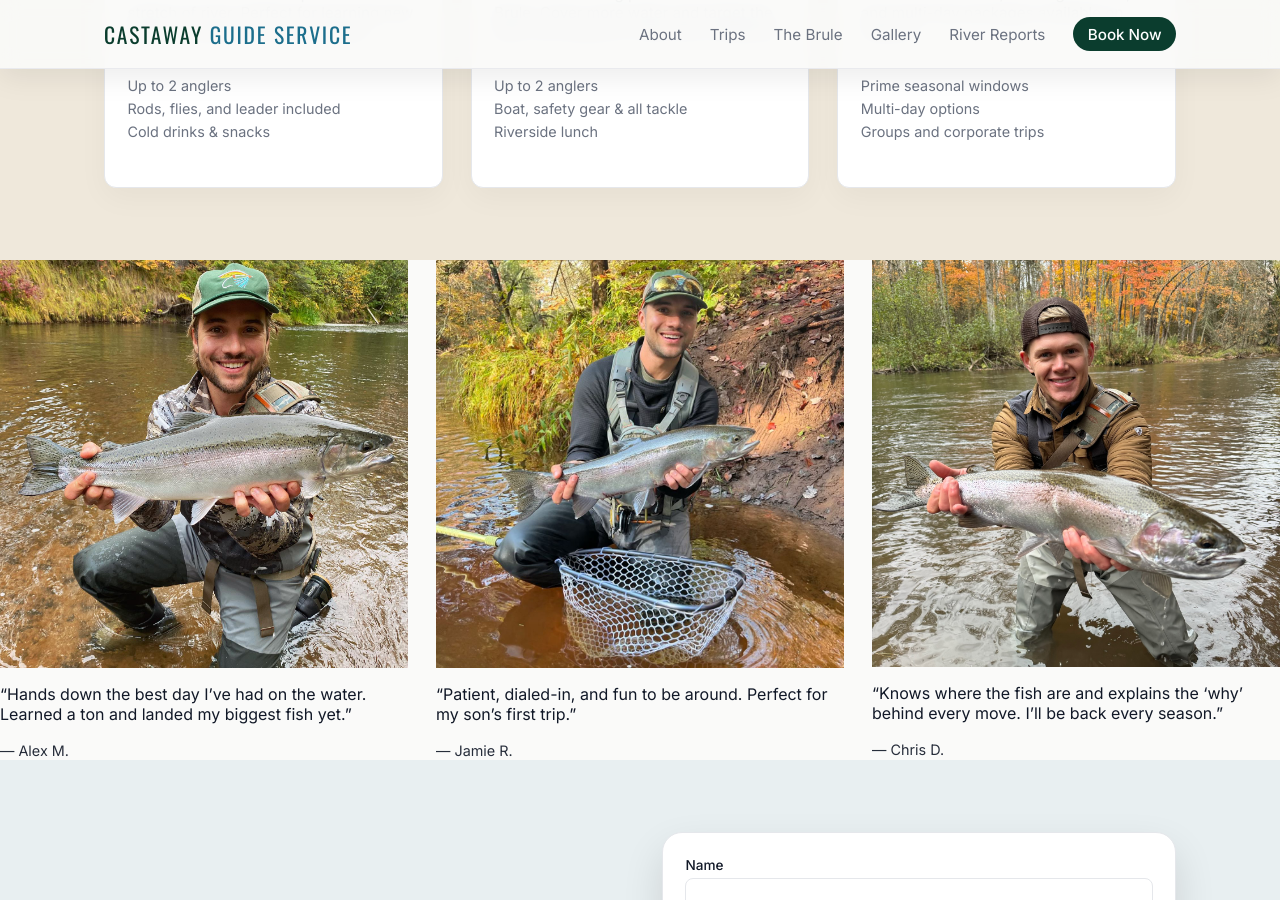
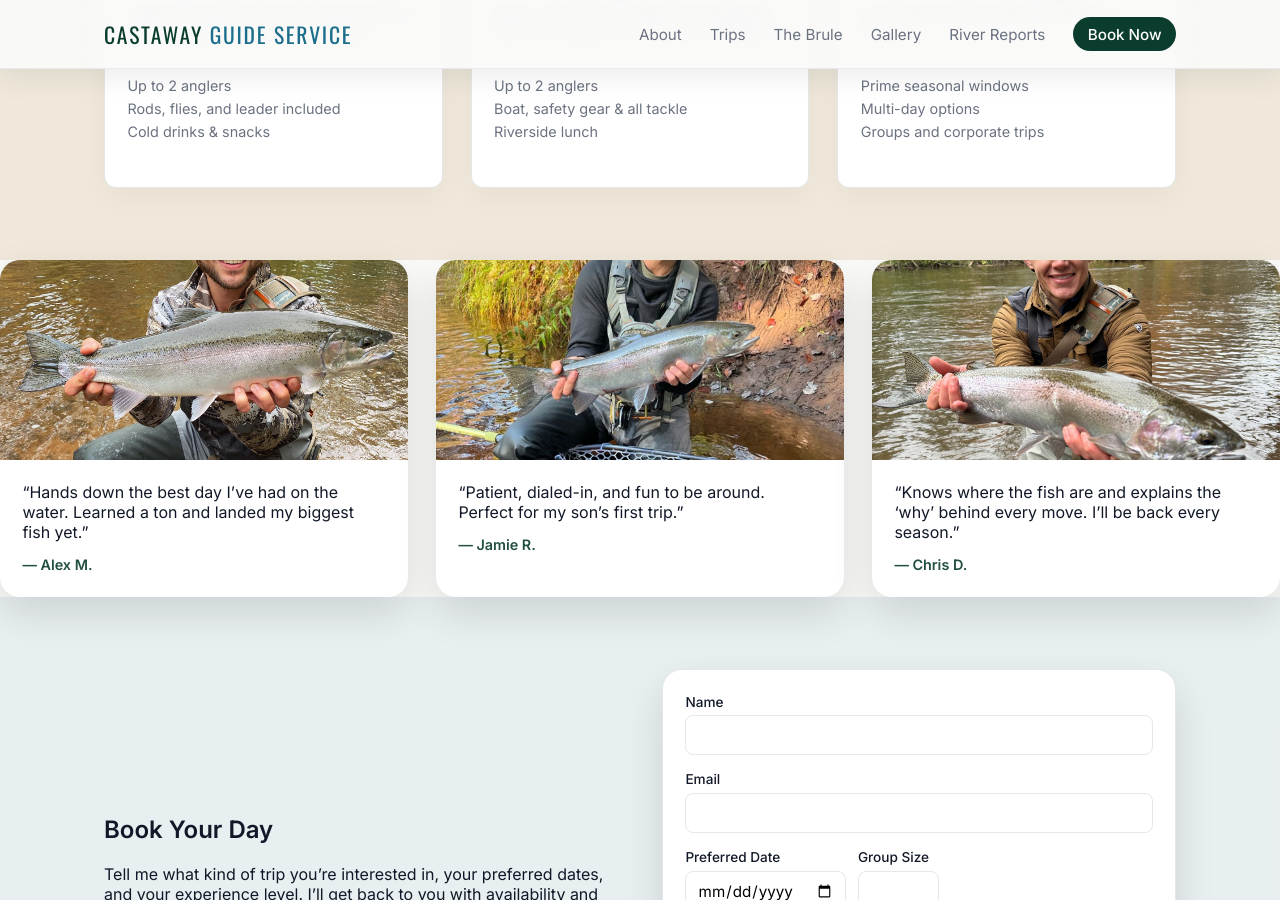
Before and after one commit to adamholden7/CastAwayGuideService, a Jekyll site: the page built from index.md, in a window 1280 px wide and 900 px high, scrolled down 1815 px. Built offline with Jekyll 4.4.1, drawn with Linux system fonts in a browser that asks for light colours.

Commit message:
Update styles.css

```diff
--- a/assets/css/styles.css
+++ b/assets/css/styles.css
@@ -414,6 +414,44 @@ a {
   color: var(--text-muted);
 }
 
+/* PHOTO TESTIMONIAL CARDS */
+.testimonial-card {
+  background: #ffffff;
+  border-radius: var(--radius-lg);
+  overflow: hidden;
+  box-shadow: 0 16px 40px rgba(0, 0, 0, 0.12);
+  display: flex;
+  flex-direction: column;
+  transition: transform 0.2s ease, box-shadow 0.2s ease;
+}
+
+.testimonial-card:hover {
+  transform: translateY(-4px);
+  box-shadow: 0 22px 50px rgba(0, 0, 0, 0.18);
+}
+
+.testimonial-img {
+  width: 100%;
+  height: 200px;
+  object-fit: cover;
+}
+
+.testimonial-body {
+  padding: 1.4rem;
+}
+
+.testimonial-body p {
+  margin: 0 0 0.75rem;
+  color: var(--text);
+  font-size: 1rem;
+}
+
+.testimonial-name {
+  font-size: 0.9rem;
+  font-weight: 600;
+  color: var(--primary);
+}
+
 /* GALLERY */
 .gallery-grid {
   display: grid;
```
